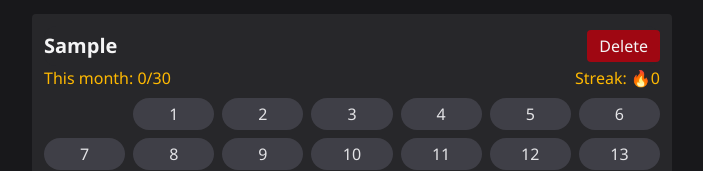
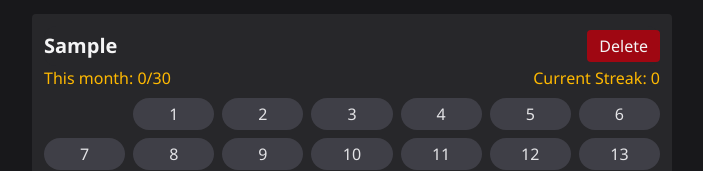
Before and after one commit to acolburn/habit-tracker, a React (Vite) app: page / in a window 1280 px wide. Both pictures are taken after typing "Sample" into the empty fields and a click on the button "Add Habit". Shown: the part 146-317 px from the top of the page, without its empty margins (288-991 px from the left). Built offline with nearby package versions, Linux system fonts and the light colour scheme.

Commit message:
Added two level selection

```diff
--- a/src/App.jsx
+++ b/src/App.jsx
@@ -48,7 +48,7 @@ function App() {
     const newHabit = {
       id: createHabitId(),
       name: habitName,
-      history: [],
+      history: {},
     };
     setHabits((prev) => [...prev, newHabit]);
   }
@@ -64,12 +64,20 @@ function App() {
         // If this habit doesn't match the habitId, return it unchanged
         if (habit.id !== habitId) return habit;
         // If this habit matches the habitId, toggle the dateKey in its history array
-        // Check if the dateKey is already in the history array
-        const isSelected = habit.history.includes(dateKey);
-        // If the dateKey is already selected, remove it from the history; otherwise, add it
-        const updatedHistory = isSelected
-          ? habit.history.filter((d) => d !== dateKey)
-          : [...habit.history, dateKey];
+        // Read current level for this date
+        const currentLevel = habit.history[dateKey];
+        // Create a new history object to ensure immutability
+        const updatedHistory = { ...habit.history };
+        if (currentLevel === undefined) {
+          // If the dateKey is not in the history, add it with level 1
+          updatedHistory[dateKey] = 1;
+        } else if (currentLevel === 1) {
+          // If the dateKey is already at level 1, increment it to level 2
+          updatedHistory[dateKey] = 2;
+        } else if (currentLevel === 2) {
+          // If the dateKey is already at level 2, remove it from the history
+          delete updatedHistory[dateKey];
+        }
         // Return a new habit object (and set state) with the updated habit.history array
         return { ...habit, history: updatedHistory };
       }),
--- a/src/HabitList.jsx
+++ b/src/HabitList.jsx
@@ -41,9 +41,8 @@ export default function HabitList({
   // Current streak means consecutive days up to today:
   // count today if selected, otherwise start from yesterday.
   function calculateCurrentStreak(history) {
-    const historySet = new Set(history);
     const todayKey = formatDateKey(new Date());
-    const hasToday = historySet.has(todayKey);
+    const hasToday = todayKey in history;
 
     // Build the starting date from a key so we can safely move backward by days.
     const cursorDate = parseDateKey(todayKey);
@@ -54,7 +53,7 @@ export default function HabitList({
     let streakLength = 0;
 
     // Walk backward one day at a time until a date is missing from history.
-    while (historySet.has(formatDateKey(cursorDate))) {
+    while (formatDateKey(cursorDate) in history) {
       streakLength += 1;
       cursorDate.setDate(cursorDate.getDate() - 1);
     }
@@ -74,8 +73,10 @@ export default function HabitList({
         <p className="text-zinc-400 text-center">No habits registered yet</p>
       ) : (
         habits.map((habit) => {
-          const monthlyActivityCount = habit.history.filter((day) =>
-            day.startsWith(monthPrefix),
+          // Count how many days in the current month have a recorded level for this habit
+          // Object.keys(habit.history) gives us all the date keys for this habit's history.
+          const monthlyActivityCount = Object.keys(habit.history).filter(
+            (day) => day.startsWith(monthPrefix),
           ).length;
           const currentStreak = calculateCurrentStreak(habit.history);
 
@@ -102,7 +103,11 @@ export default function HabitList({
                 <span>
                   {`This month: ${monthlyActivityCount}/${daysInMonth}`}
                 </span>
-                <span> Streak: 🔥{currentStreak}</span>
+                <span>
+                  {" "}
+                  Current Streak: {currentStreak > 1 ? "🔥" : ""}
+                  {currentStreak}
+                </span>
               </div>
 
               {/* Days of the month */}
@@ -113,7 +118,9 @@ export default function HabitList({
                 {Array.from({ length: daysInMonth }, (_, i) => i + 1).map(
                   (day) => {
                     const dateKey = toDateKey(day);
-                    const isSelected = habit.history.includes(dateKey);
+                    const dayLevel = habit.history[dateKey];
+                    // Determine if the day is selected based on whether dayLevel exists
+                    const isSelected = dayLevel !== undefined;
 
                     return (
                       <button
@@ -123,9 +130,11 @@ export default function HabitList({
                         }}
                         className={
                           "rounded-full px-2 py-1 text-sm " +
-                          (isSelected
-                            ? "bg-violet-700 text-white"
-                            : "bg-zinc-700 text-zinc-200 hover:bg-zinc-600")
+                          (!isSelected
+                            ? "bg-zinc-700 text-zinc-200 hover:bg-zinc-600"
+                            : dayLevel === 1
+                              ? "bg-violet-700 text-white"
+                              : "bg-red-700 text-white")
                         }
                       >
                         {day}
```
